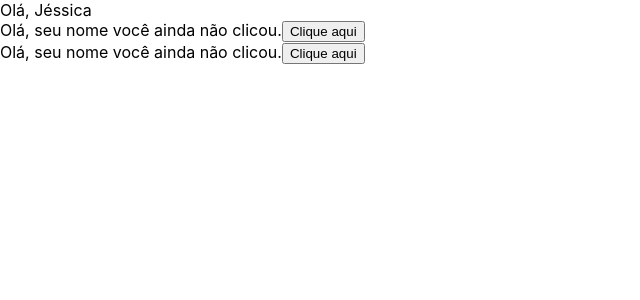
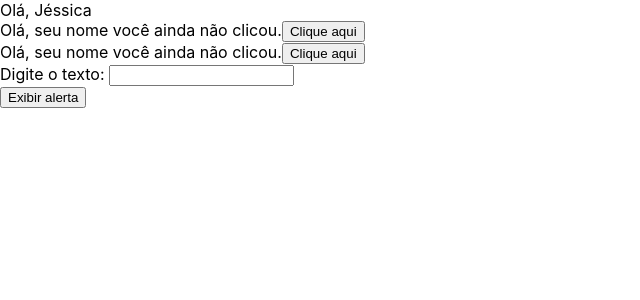
Before and after one commit to jessicacardoso1/workshop-react, a React (Create React App) app: page / in a window 1280 px wide. Shown: the top 300 px of the page, without its empty margins (0-640 px from the left). Built offline with nearby package versions, Linux system fonts and the light colour scheme.

Commit message:
Componente Form

```diff
--- a/src/App.js
+++ b/src/App.js
@@ -1,6 +1,7 @@
 import React from 'react';
 import HelloStateless from './HelloStateless';
 import HelloStateful from './HelloStateful';
+import HelloForm from './HelloForm';
 
 
 function App() {
@@ -9,6 +10,7 @@ function App() {
         <HelloStateless nome="Jéssica"></HelloStateless>
         <HelloStateful nome="seu nome"></HelloStateful>
         <HelloStateful nome="seu nome"></HelloStateful>
+        <HelloForm></HelloForm>
 
     </div>
   );
--- /dev/null
+++ b/src/HelloForm.js
@@ -0,0 +1,29 @@
+import React from 'react';
+
+class HelloForm extends React.Component {
+    state = {
+        texto: ''
+    };
+
+    handleTextChange(e) {
+        this.setState({
+            texto: e.target.value
+        });
+    }
+
+    handleClick() {
+        alert(this.state.texto);
+    }
+
+    render() {
+        return (
+            <div>
+                Digite o texto: <input type="text" onChange={this.handleTextChange.bind(this)}></input>
+                <div>{this.state.texto}</div>
+                <button onClick={this.handleClick.bind(this)}>Exibir alerta</button>
+            </div>
+        )
+    }
+}
+
+export default HelloForm;
```
